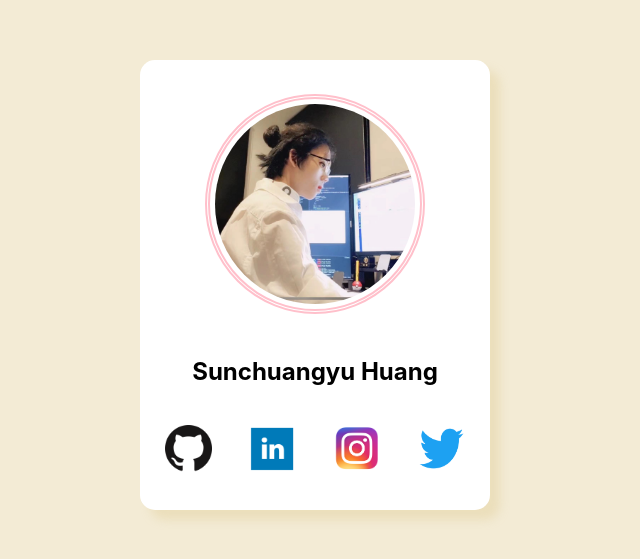
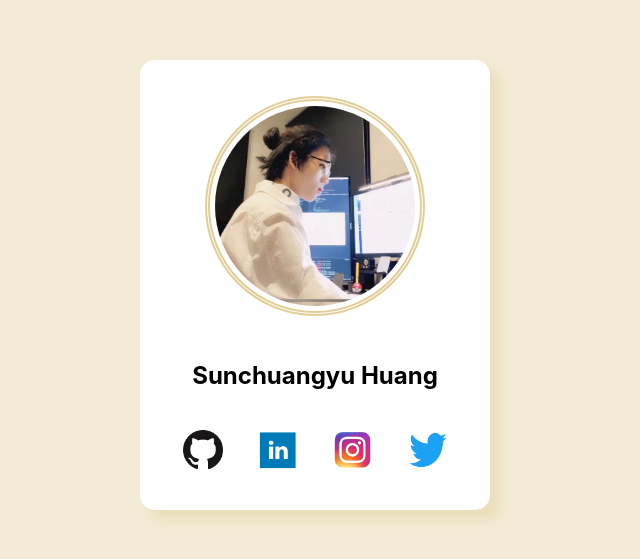
Before and after one commit to rNLKJA/rin.contact, a React (Create React App) app: page / in a window 1280 px wide. Shown: the part 115-674 px from the top of the page, without its empty margins (325-965 px from the left). Built offline with nearby package versions, Linux system fonts and the light colour scheme.

Commit message:
Initialise transition animation

```diff
--- a/package.json
+++ b/package.json
@@ -6,11 +6,13 @@
   "dependencies": {
     "@mui/material": "^5.0.4",
     "@testing-library/jest-dom": "^5.14.1",
-    "@testing-library/react": "^11.2.7",
     "@testing-library/user-event": "^12.8.3",
+    "framer-motion": "^4.1.17",
     "react": "^17.0.2",
     "react-dom": "^17.0.2",
+    "react-motion": "^0.5.2",
     "react-scripts": "4.0.3",
+    "react-spring": "^9.3.0",
     "web-vitals": "^1.1.2"
   },
   "scripts": {
@@ -40,6 +42,7 @@
     ]
   },
   "devDependencies": {
+    "@testing-library/react": "^11.2.7",
     "gh-pages": "^3.2.3"
   }
 }
--- a/src/App.js
+++ b/src/App.js
@@ -1,6 +1,7 @@
 // import required libraries
 import React, { useEffect } from "react";
 import "./App.css";
+import { motion } from "framer-motion";
 
 import Profile from "./profile/profile.jsx";
 
@@ -9,9 +10,14 @@ function App() {
     document.title = "Rin";
   }, []);
   return (
-    <div className="App">
+    <motion.div
+      className="App"
+      animate={{ opacity: 1 }}
+      initial={{ opacity: 0.1 }}
+      transition={{ duration: 2 }}
+    >
       <Profile />
-    </div>
+    </motion.div>
   );
 }
 
--- a/src/profile/profile.css
+++ b/src/profile/profile.css
@@ -20,13 +20,17 @@
   width: 200px;
   height: 200px;
   border-radius: 50%;
-  border: 5px double pink;
+  border: 5px double rgba(226, 205, 150, 1);
   padding: 5px;
 }
 
+.personal-profile:hover .profileImage {
+  border: 5px double #fff;
+}
+
 .link-item > a > img {
-  width: 47px;
-  height: 47px;
+  width: 40px;
+  height: 40px;
   /* border-radius: 5px; */
 }
 
@@ -34,7 +38,7 @@
   display: flex;
   flex-direction: row;
   width: 300px;
-  justify-content: space-between;
+  justify-content: space-around;
 }
 
 .link-container > a {
@@ -42,11 +46,11 @@
 }
 
 .front:hover {
-  background-color: rgba(235, 235, 235, 0.37);
+  background-color: rgba(235, 235, 235, 0.5);
 }
 
 .back:hover {
-  background-color: rgba(235, 235, 235, 0.37);
+  background-color: rgba(235, 235, 235, 0.5);
 }
 
 .skill-items > img {
--- a/src/profile/profile.jsx
+++ b/src/profile/profile.jsx
@@ -7,16 +7,27 @@ import jsIcon from "./javascript.png";
 import sqlIcon from "./sql.png";
 import rIcon from "./R.png";
 import "./profile.css";
+import { useTransition, animated } from "react-spring";
 
 /* main component */
 const Profile = () => {
   const [flip, setFlip] = useState(false);
+  const transition = useTransition(flip, {
+    from: { opacity: 0.5, config: { duration: 1000 } },
+    enter: { opacity: 1, config: { duration: 1000 } },
+    leave: { opacity: 0.5, config: { duration: 1000 } },
+  });
+
   return (
     <React.Fragment>
-      {!flip ? (
-        <FrontCard flip={flip} setFlip={setFlip} />
-      ) : (
-        <BackCard flip={flip} setFlip={setFlip} />
+      {transition((style, item) =>
+        item ? (
+          <animated.div style={style}>
+            <BackCard flip={flip} setFlip={setFlip} />
+          </animated.div>
+        ) : (
+          <FrontCard flip={flip} setFlip={setFlip} />
+        ),
       )}
     </React.Fragment>
   );
@@ -103,9 +114,12 @@ export const BackCard = ({ flip, setFlip }) => {
       <p>
         I am a Data Science student currently study in{" "}
         <a href="https://www.unimelb.edu.au/"> the University of Melbourne</a>.
-        I'm interesting in data science industry and passionating in data. I
-        want to use data to improve people's lives improve the quality of life
-        and bring more benefits in any industrial aspect {"♬ヽ(*・ω・)ﾉ"}
+        I'm interesting in data science industry and passionating in data.
+      </p>
+
+      <p>
+        I want to use data to improve people's lives and bring more benefits in
+        any industrial aspect {"♬ヽ(*・ω・)ﾉ"}
       </p>
 
       <div style={{ textAlign: "left", width: "100%" }}>
```
Also changed, not shown: 1 other file (tests, documents, lock files or other folders).
